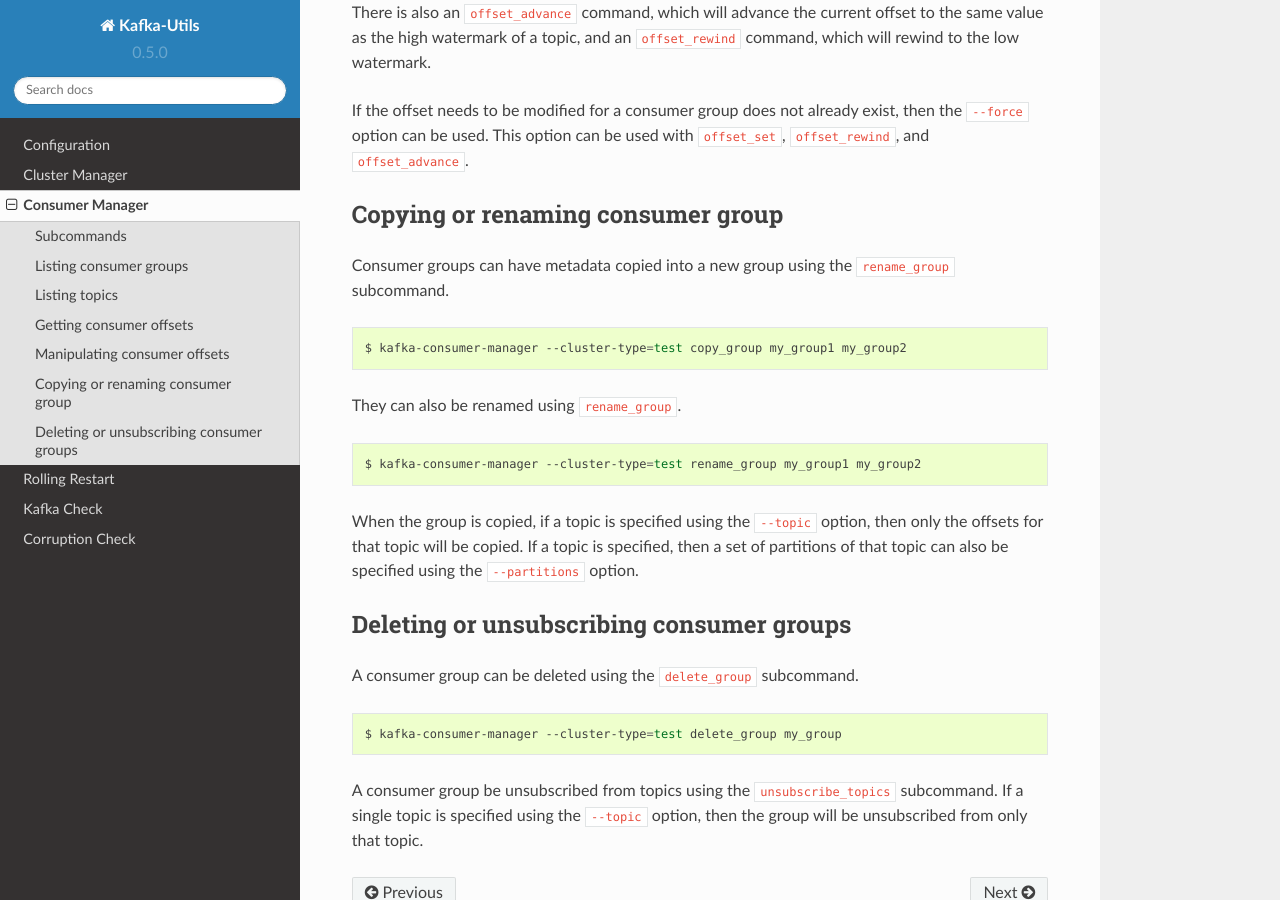
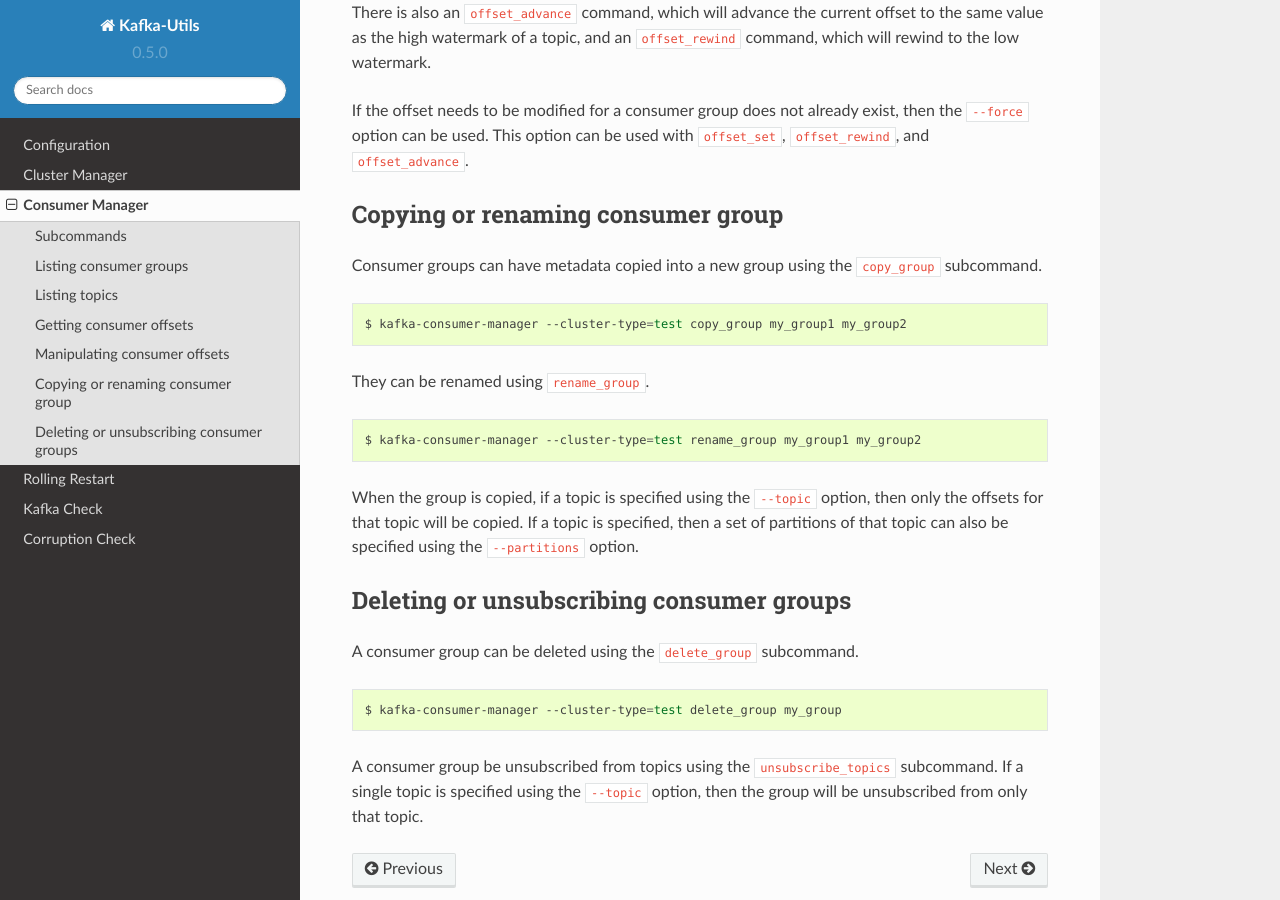
Before and after one commit to Yelp/kafka-utils, a Sphinx documentation site: the page built from docs/source/kafka_consumer_manager.rst, in a window 1280 px wide and 900 px high, scrolled down 2374 px. Built offline with Sphinx 7.4.7 and the Read the Docs theme 2.0.0, drawn with Linux system fonts in a browser that asks for light colours.

Commit message:
correcting docs

```diff
--- a/docs/source/kafka_consumer_manager.rst
+++ b/docs/source/kafka_consumer_manager.rst
@@ -135,14 +135,14 @@
 ==================================
 
 Consumer groups can have metadata copied into a new group using the
-:code:`rename_group` subcommand.
+:code:`copy_group` subcommand.
 
 .. code-block:: bash
 
    $ kafka-consumer-manager --cluster-type=test copy_group my_group1 my_group2
 
 
-They can also be renamed using :code:`rename_group`.
+They can be renamed using :code:`rename_group`.
 
 .. code-block:: bash
 
```
